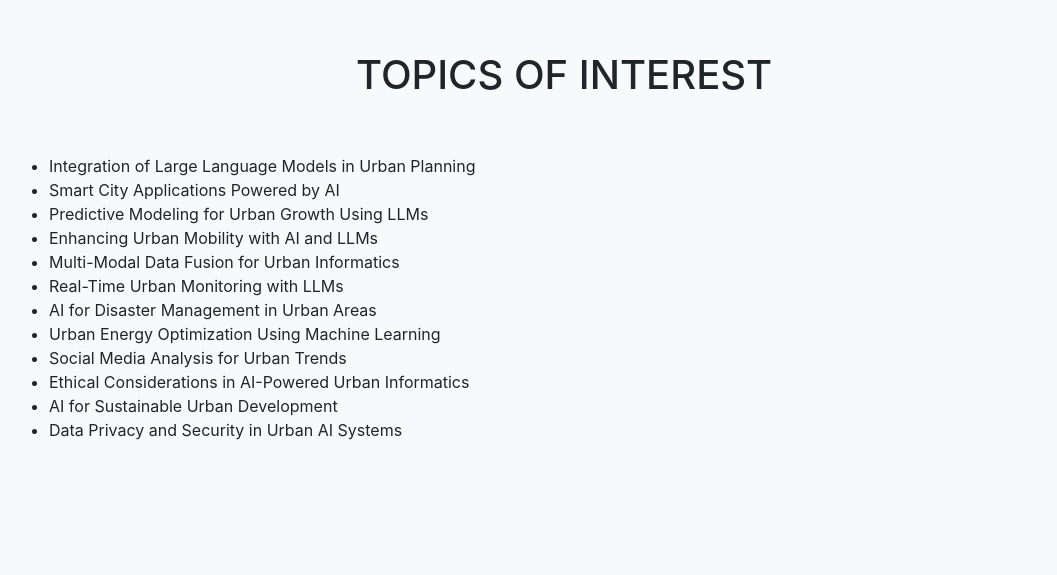
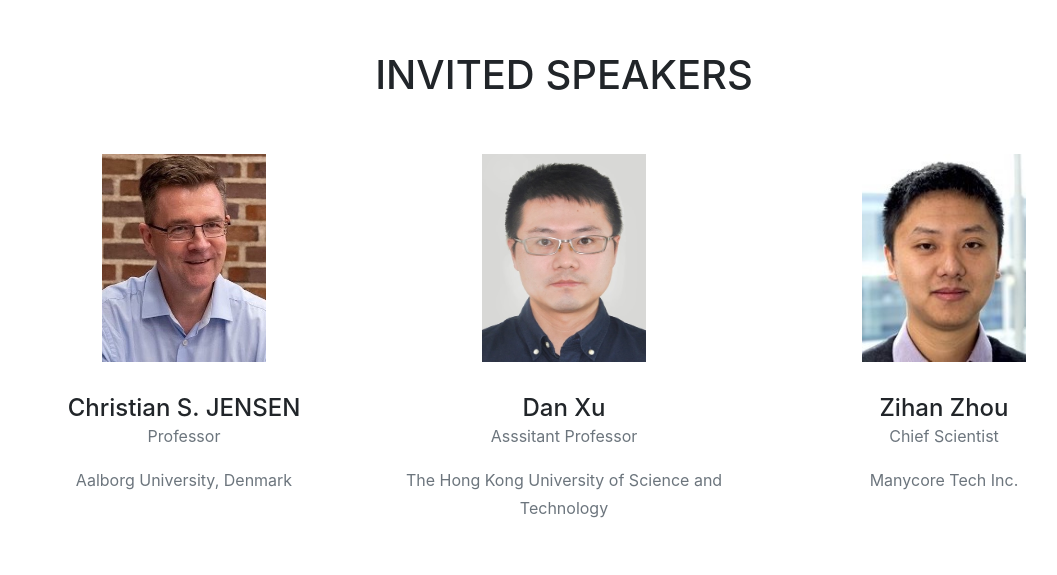
Before and after one commit to GSCS-ICUI2025/LLM-UI, a website with bundled scripts: page index.html in a window 1280 px wide. Shown: the part 1529-2104 px from the top of the page, without its empty margins (76-1133 px from the left). Built offline with nearby package versions, Linux system fonts and the light colour scheme; files whose address does not match are found by name; a web font is replaced by a local one.

Commit message:
Update index.html

```diff
--- a/index.html
+++ b/index.html
@@ -45,6 +45,9 @@
             <a class="nav-link js-scroll-trigger" href="#toi">Topics of Interest</a>
           </li>
           <li class="nav-item">
+            <a class="nav-link js-scroll-trigger" href="#speakers">Invited Speakers</a>
+          </li>
+          <li class="nav-item">
             <a class="nav-link js-scroll-trigger" href="#dates">Important Dates</a>
           </li>
           <li class="nav-item">
@@ -77,7 +80,7 @@
   </header>
 
   <!-- Services -->
-  <section id="home">
+  <section id="home" class="bg-light">
     <div class="container">
       <div class="row">
         <div class="col-lg-12 text-center">
@@ -105,6 +108,43 @@
         </div>
       </div>
     </div>
+  </section>
+
+  <section id="speakers">
+    <div class="container">
+      <div class="text-center mb-5">
+        <h2 class="section-heading text-uppercase">Invited Speakers</h2>
+      </div>
+      <!-- Workshop Co-Chairs -->
+      <div class="row text-center justify-content-center">
+        <div class="col-sm-4">
+          <div class="team-member">
+            <img class="mx-auto" style="max-width:none"
+                src="img/christian.jpg" alt="Christian S. JENSEN">
+            <h4>Christian S. JENSEN</h4>
+            <p class="text-muted">Professor</p>
+            <p class="text-muted">Aalborg University, Denmark</p>
+          </div>
+        </div>
+        <div class="col-sm-4">
+          <div class="team-member">
+            <img class="mx-auto" style="max-width:none"
+                src="img/danxu.jpg" alt="Dan Xu">
+            <h4>Dan Xu</h4>
+            <p class="text-muted">Asssitant Professor</p>
+            <p class="text-muted">The Hong Kong University of Science and Technology</p>
+          </div>
+        </div>
+        <div class="col-sm-4">
+          <div class="team-member">
+            <img class="mx-auto" style="max-width:none"
+                src="img/zihan.jpeg" alt="Zihan Zhou">
+            <h4>Zihan Zhou</h4>
+            <p class="text-muted">Chief Scientist</p>
+            <p class="text-muted">Manycore Tech Inc.</p>
+          </div>
+        </div>
+      </div>
   </section>
 
   <section class="bg-light" id="toi">
```
